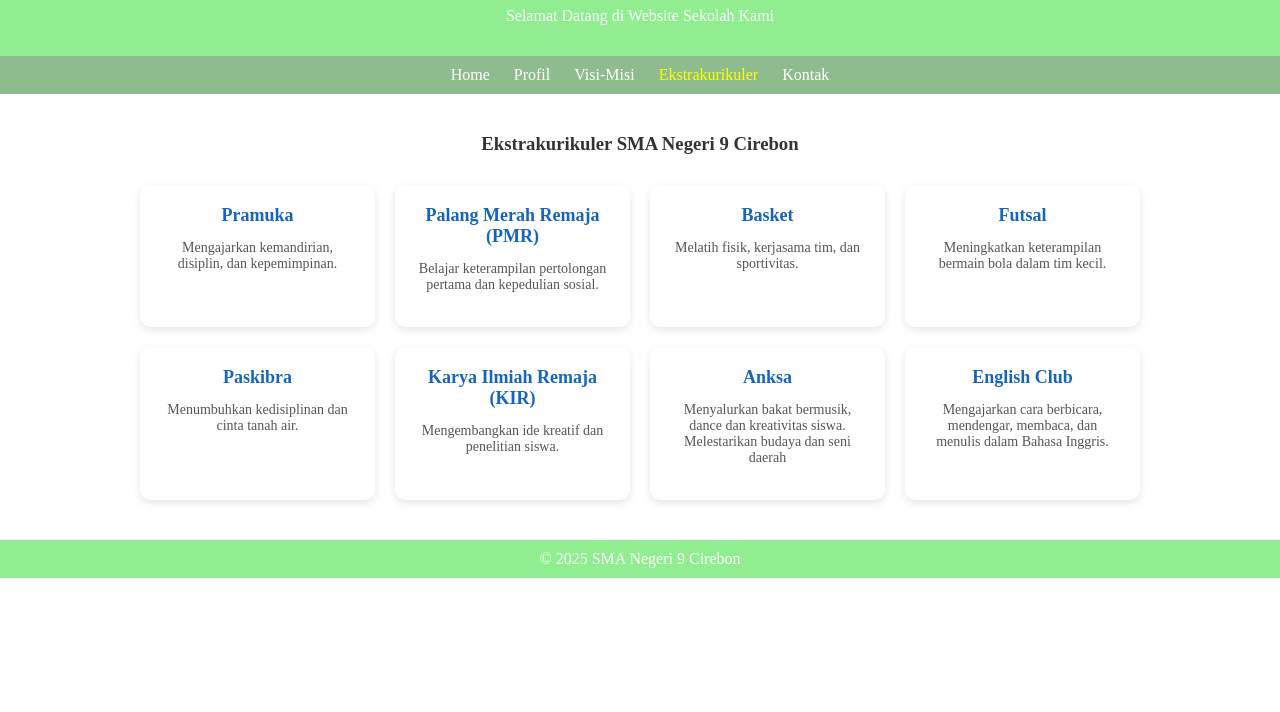
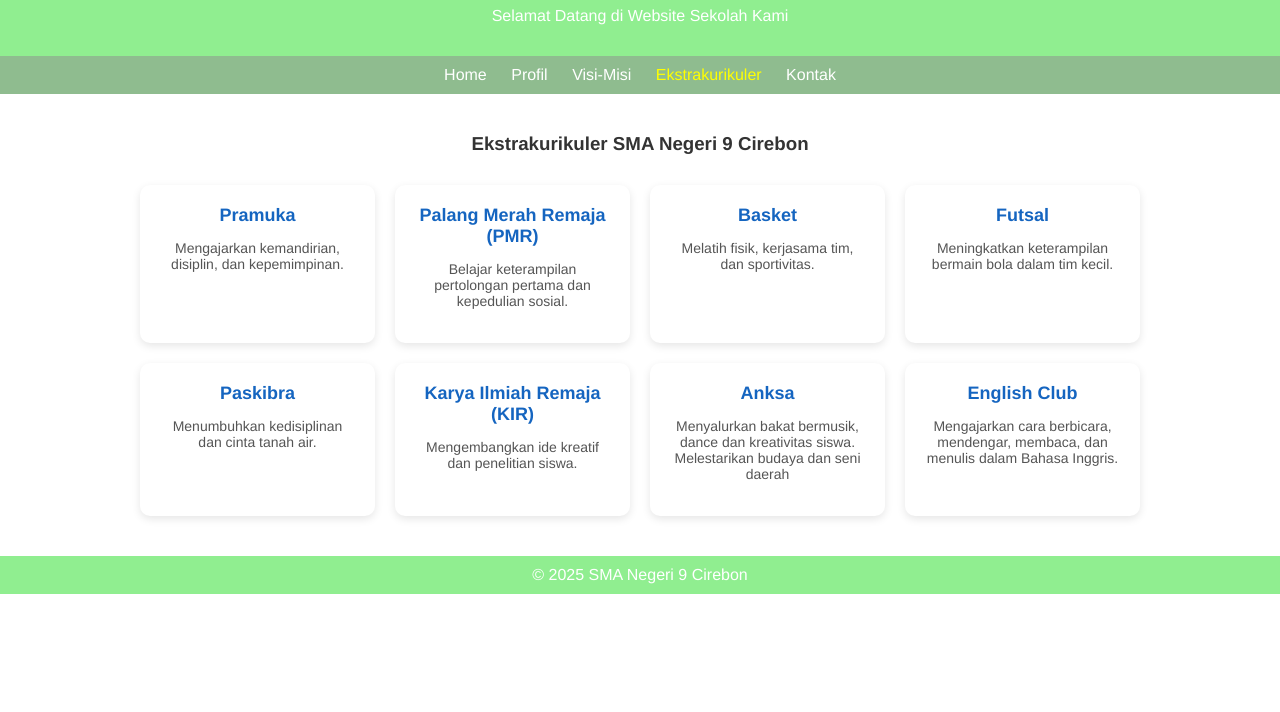
Before and after one commit to starshyosu/tugas_sekolah-david, a plain HTML site: page ekstrakurikuler.html in a window 1280 px wide. Shown: the part 88-800 px from the top of the page. Drawn offline with Linux system fonts and the light colour scheme; a script that the page names is missing.

Commit message:
Change font family to Helvetica in ekstrakurikuler.html

```diff
--- a/ekstrakurikuler.html
+++ b/ekstrakurikuler.html
@@ -9,7 +9,7 @@
 
   	body {
   		margin: 0;
-  		font-family: Times New Roman, serif;
+  		font-family: Helvetica, sans-serif;
   	}
   	header {
   		background: lightgreen;
```
